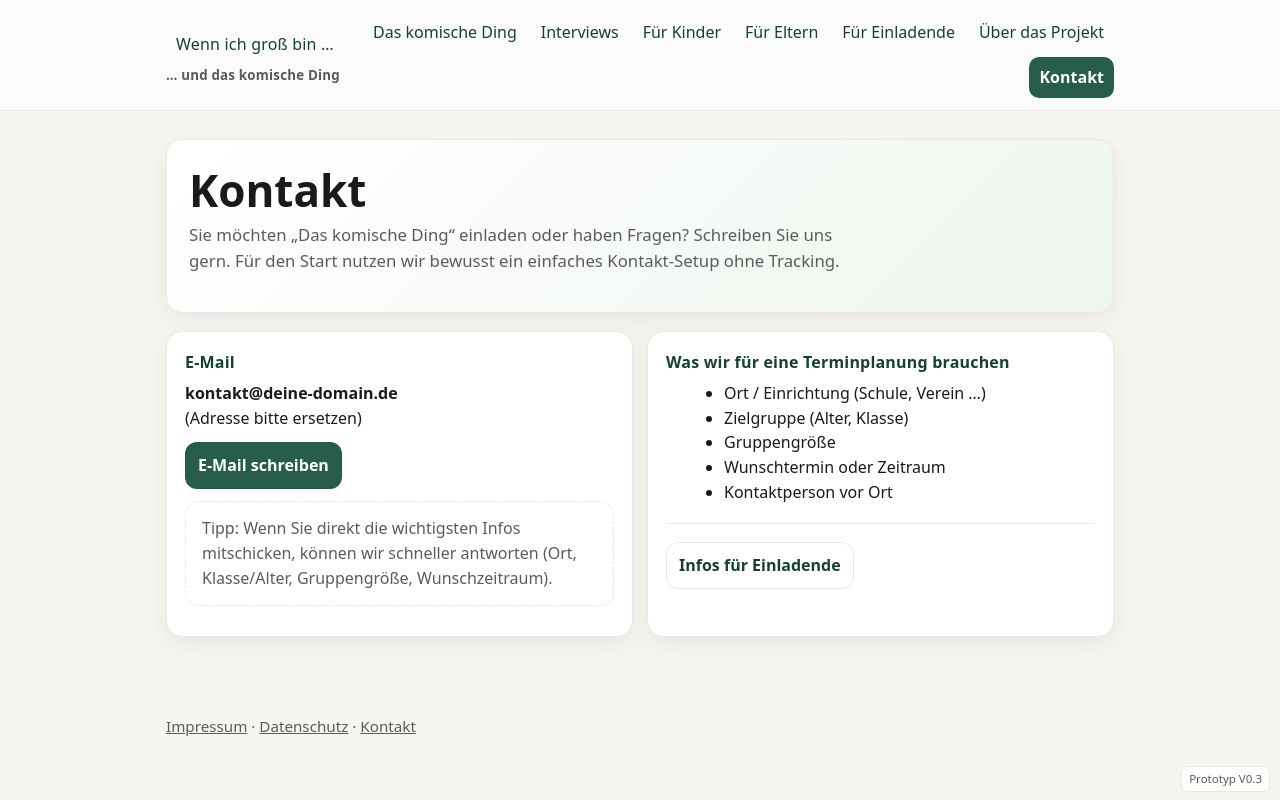
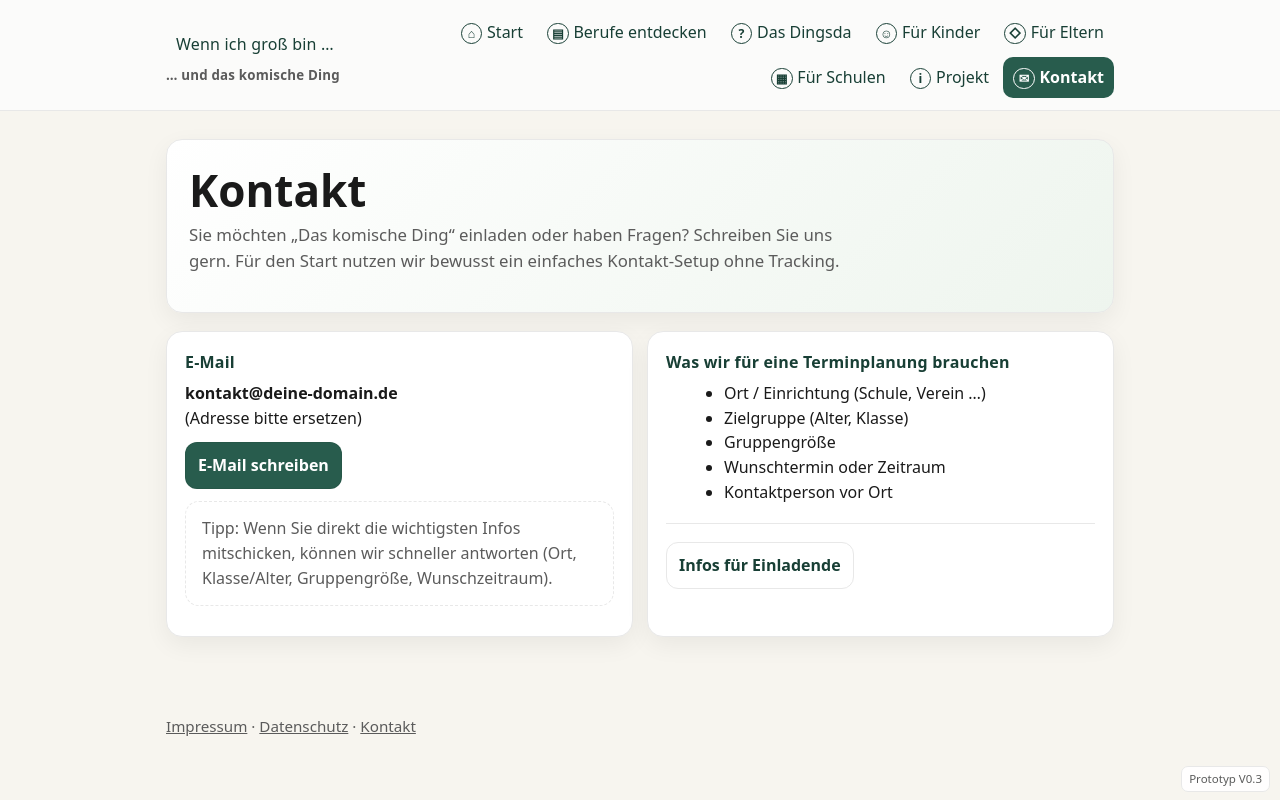
Before and after one commit to woKrasa/wenn-ich.gross-bin, a plain HTML site: page wenn-ich-gross-bin-site/kontakt.html in a window 1280 px wide. Drawn offline with Linux system fonts and the light colour scheme.

Commit message:
Prototyp V0.3: Navigation in kontakt.html vereinheitlichen

```diff
--- a/wenn-ich-gross-bin-site/kontakt.html
+++ b/wenn-ich-gross-bin-site/kontakt.html
@@ -18,13 +18,14 @@
       <small>… und das komische Ding</small>
     </div>
     <ul>
-      <li><a href="komisches-ding.html">Das komische Ding</a></li>
-      <li><a href="interviews.html">Interviews</a></li>
-      <li><a href="fuer-kinder.html">Für Kinder</a></li>
-      <li><a href="fuer-eltern.html">Für Eltern</a></li>
-      <li><a href="fuer-einladende.html">Für Einladende</a></li>
-      <li><a href="ueber-das-projekt.html">Über das Projekt</a></li>
-      <li><a href="kontakt.html" aria-current="page">Kontakt</a></li>
+      <li><a href="index.html"><span class="nav-icon" aria-hidden="true">⌂</span>Start</a></li>
+      <li><a href="interviews.html"><span class="nav-icon" aria-hidden="true">▤</span>Berufe entdecken</a></li>
+      <li><a href="komisches-ding.html"><span class="nav-icon" aria-hidden="true">?</span>Das Dingsda</a></li>
+      <li><a href="fuer-kinder.html"><span class="nav-icon" aria-hidden="true">☺</span>Für Kinder</a></li>
+      <li><a href="fuer-eltern.html"><span class="nav-icon" aria-hidden="true">◇</span>Für Eltern</a></li>
+      <li><a href="fuer-einladende.html"><span class="nav-icon" aria-hidden="true">▦</span>Für Schulen</a></li>
+      <li><a href="ueber-das-projekt.html"><span class="nav-icon" aria-hidden="true">i</span>Projekt</a></li>
+      <li><a href="kontakt.html" aria-current="page"><span class="nav-icon" aria-hidden="true">✉</span>Kontakt</a></li>
     </ul>
   </nav>
 </header>
```
